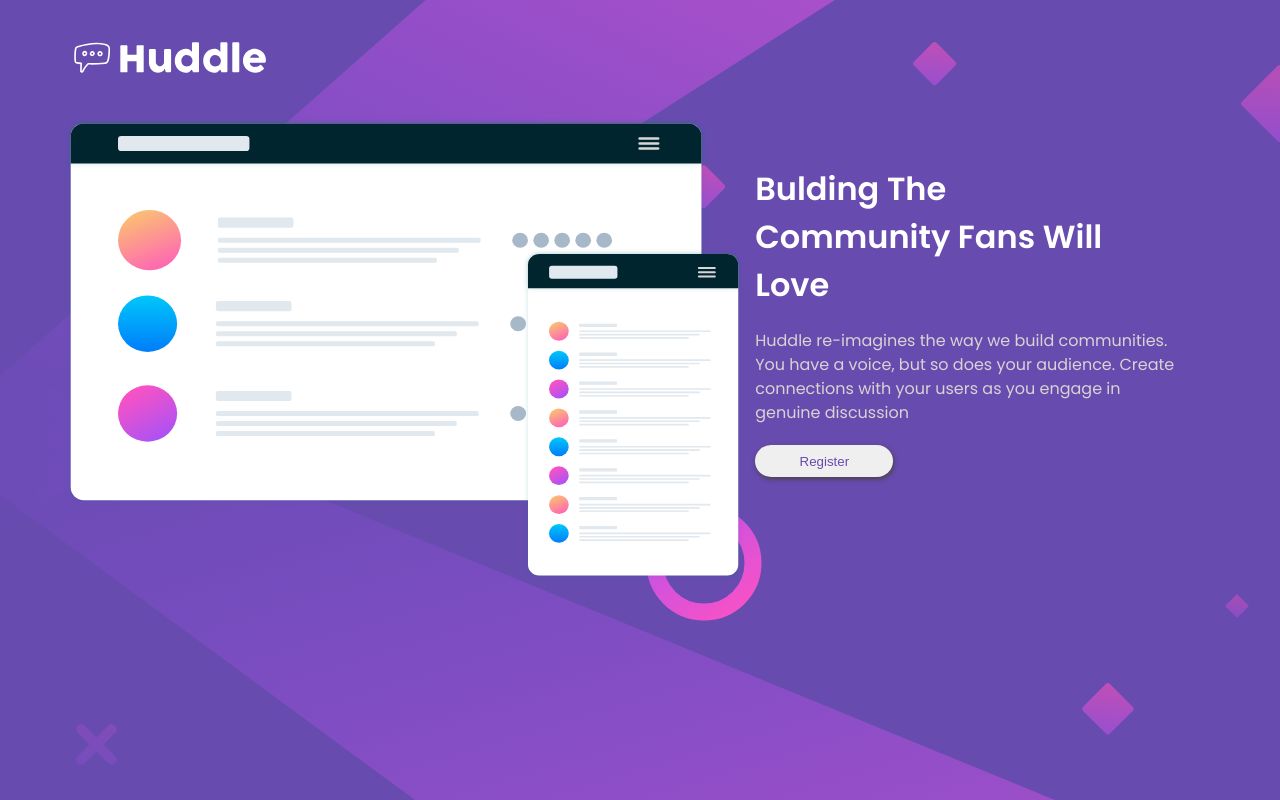
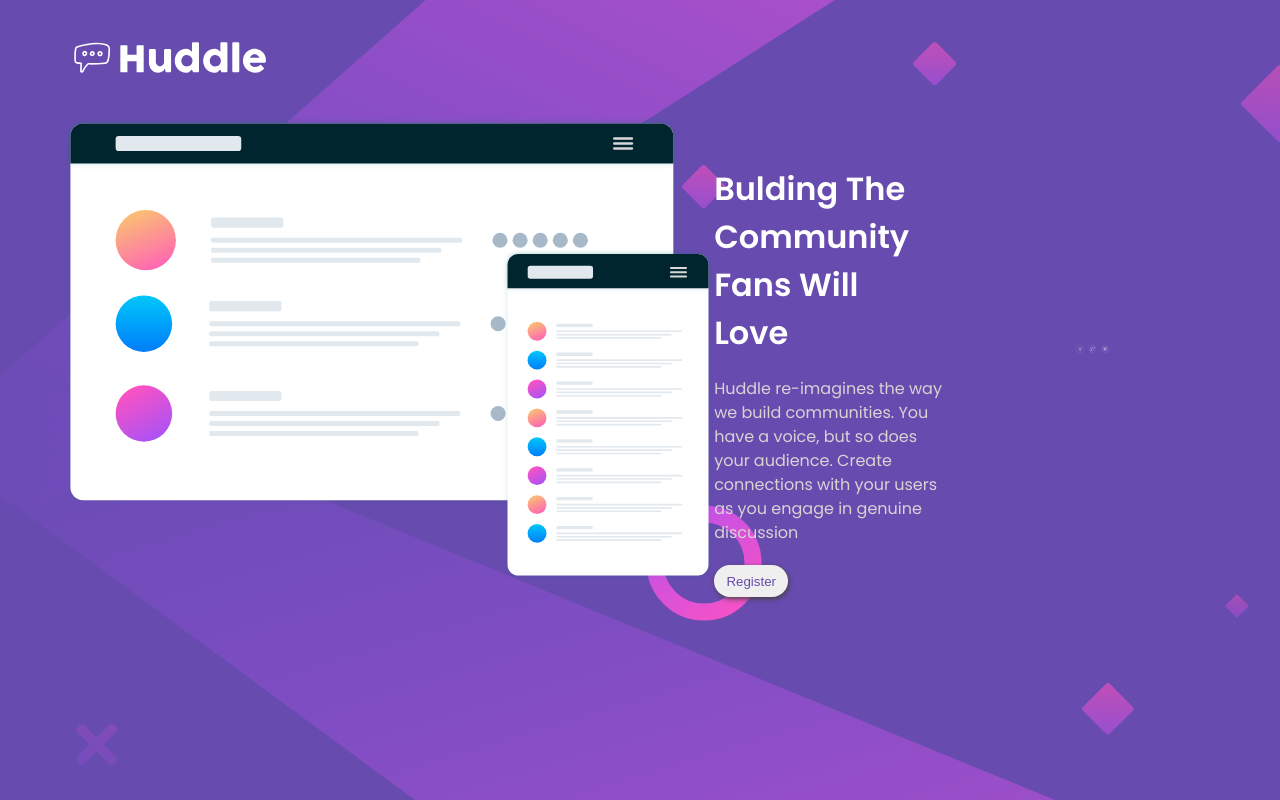
Before and after one commit to Razaqbalogun01/Huddle-Project, a plain HTML site: page index.html in a window 1280 px wide. Drawn offline with Linux system fonts and the light colour scheme.

Commit message:
adding social media icons

```diff
--- a/index.html
+++ b/index.html
@@ -34,15 +34,21 @@
 <button> Register </button>
 
 
+</div>
+
+
+<footer >
+
+<div class="icon">
+
+    <img src="assets/icons8-facebook (1).svg" alt="Facebook Logo">
+    <img src="assets/icons8-twitter.svg" alt="Twitter Logo">
+    <img src="assets/icons8-instagram.svg" alt="Instagram Logo">
 
 
 </div>
-    </header>
 
-<footer class="logo">
-
-
-</footer>
+</footer >
 
 
 
--- a/style.css
+++ b/style.css
@@ -77,8 +77,22 @@ header img {
   color: hsl(300, 69%, 71%);
   box-shadow: 1px 2px 5px rgb(70, 68, 68);
 }
-.logo {
-}
+.icon {
+
+width: 10%;
+  display: flex;
+  align-items: center;
+  padding-right: 5%;
+  gap: 5px;
+margin-top: 10%;
+margin: auto;
+
+
+  }
+
+
+
+
 
 /* for deskstop design*/
 
```
Also changed, not shown: assets/icons8-facebook (1).svg (added), assets/icons8-instagram.svg (added), assets/icons8-twitter.svg (added), assets/logo-facebook.svg (deleted), assets/logo-instagram.svg (deleted), assets/logo-twitter.svg (deleted).
